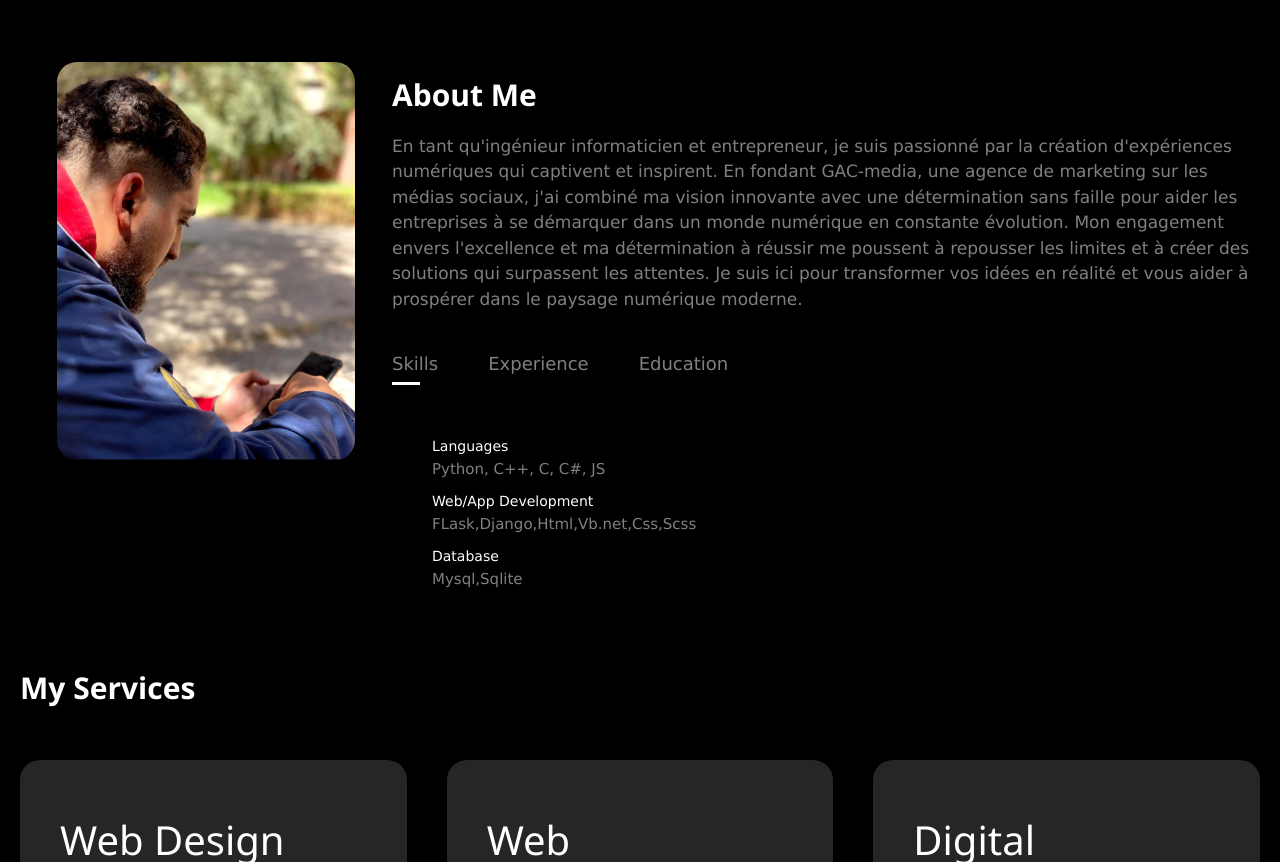
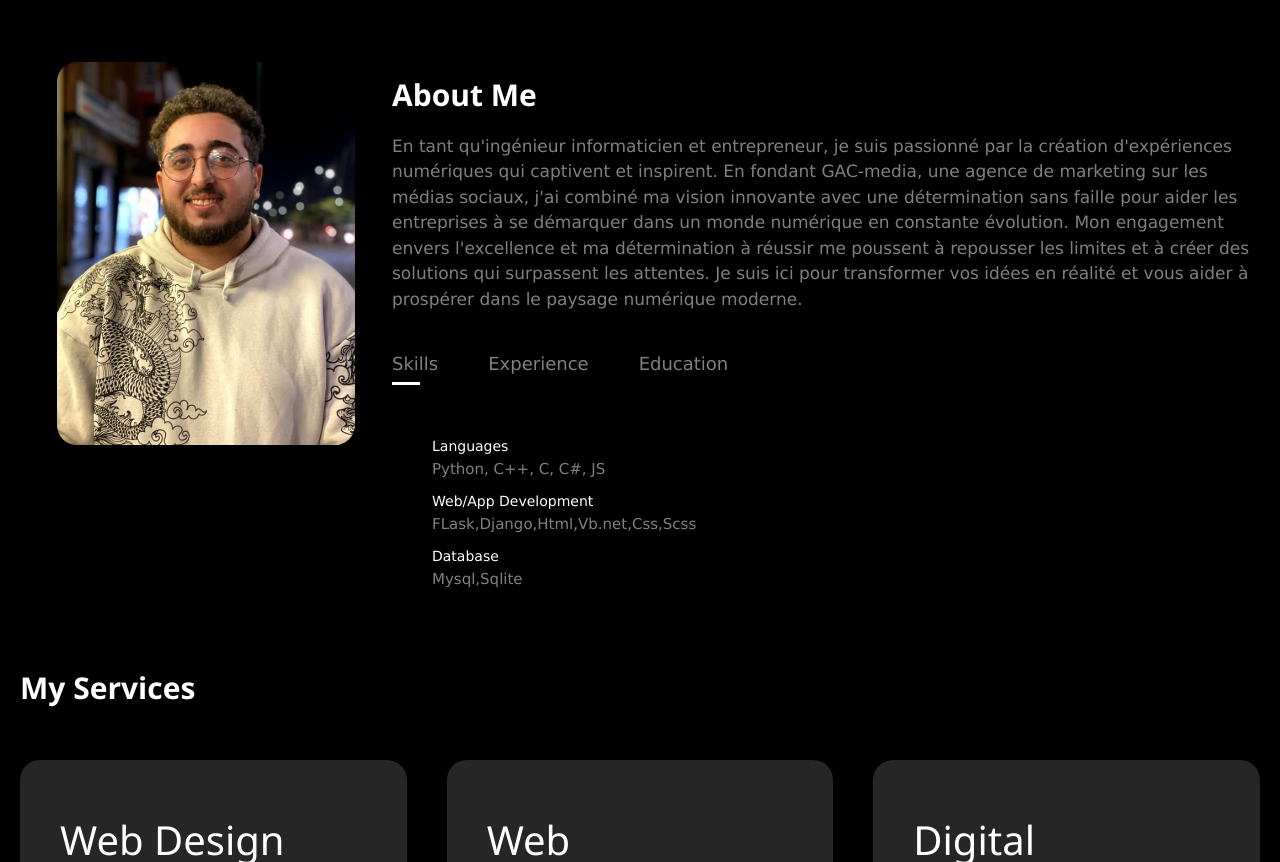
Before and after one commit to bigjasy/Ahl.Ayman.github.io, a plain HTML site: page index.html in a window 1280 px wide. Shown: the part 1424-2286 px from the top of the page. Drawn offline with nearby package versions, Linux system fonts and the light colour scheme.

Commit message:
Update index.html

```diff
--- a/index.html
+++ b/index.html
@@ -120,7 +120,7 @@
     <div class="container">
       <div class="row">
         <div class="About-col-1">
-           <img src="images/ayma.jpg">
+           <img src="images/ay.jpeg">
         </div>
         <div class="About-col-2">
           <h1 class="subtitle" >About Me</h1>
```
